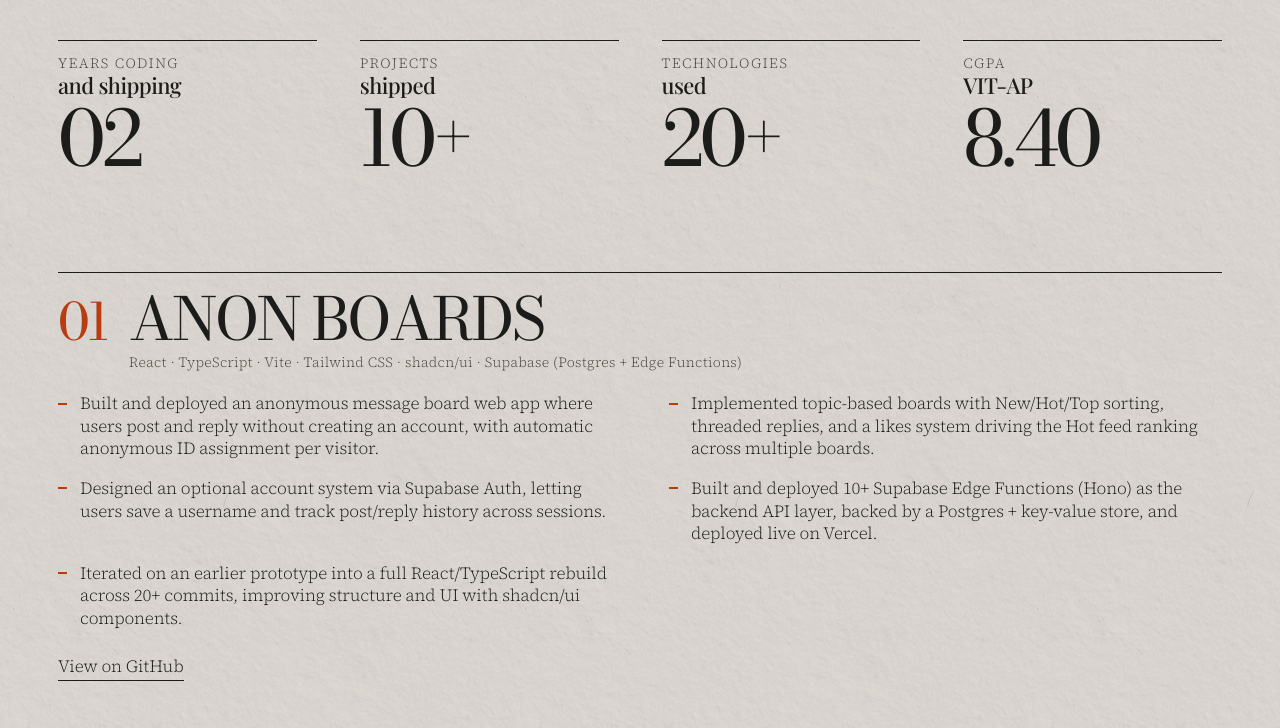
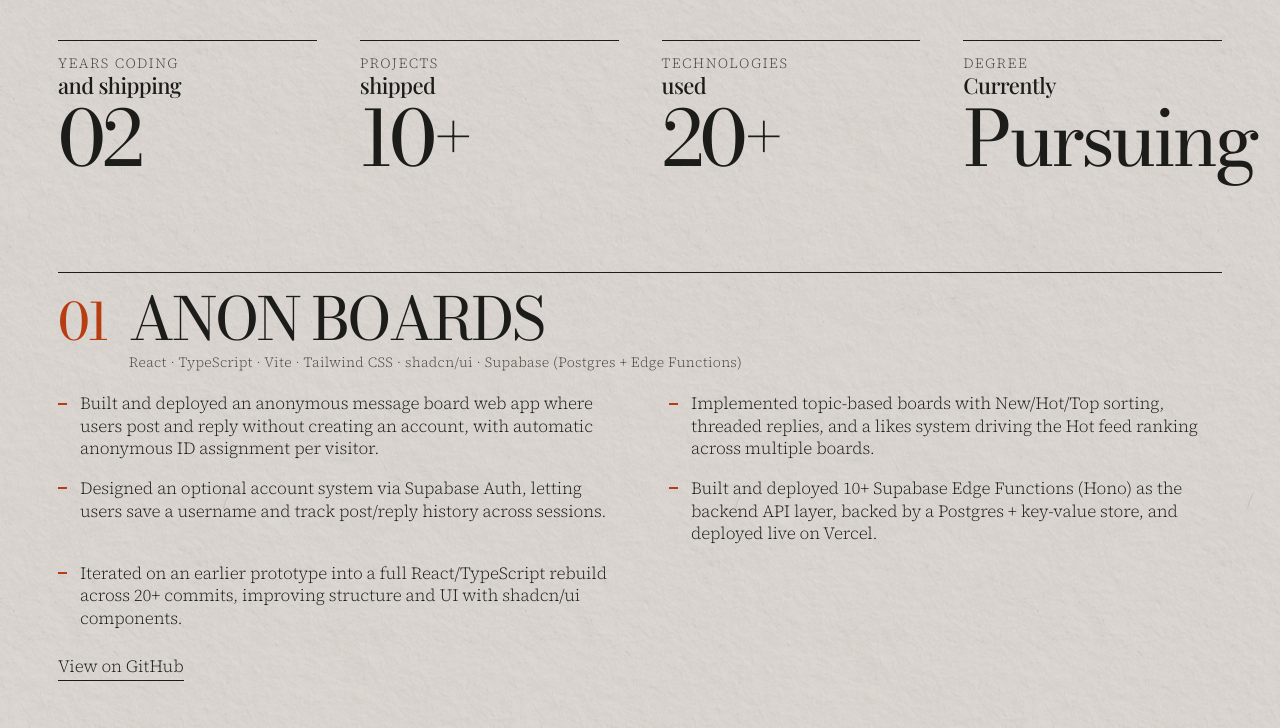
Before and after one commit to AbhignyanUdgata/landing-page, a website built with Vite: page index.html in a window 1280 px wide. Shown: the part 2812-3540 px from the top of the page. Built offline with nearby package versions, Linux system fonts and the light colour scheme.

Commit message:
Update index.html

```diff
--- a/index.html
+++ b/index.html
@@ -100,7 +100,7 @@ html.pt-enter .pt-water{transform:translateY(-96px)}
 <div id="loader" aria-hidden="true">
   <div class="ldr__top">
     <div class="ldr__meta">
-      <span>Est. 2024 — Balangir, Odisha</span>
+      <span>Est. 2007 — Balangir, Odisha</span>
       <span>Vol. I · No. 1</span>
     </div>
     <div class="ldr__rules" aria-hidden="true"></div>
@@ -630,9 +630,9 @@ html.pt-enter .pt-water{transform:translateY(-96px)}
       <div class="font-canopee font-normal text-[clamp(48px,6vw,96px)] leading-[0.82] tracking-[-0.05em] mt-7">20+</div>
     </div>
     <div class="stat border-t border-ink-black pt-14 flex flex-col gap-0.5">
-      <p class="text-caption leading-caption tracking-[0.1em] uppercase text-charcoal">CGPA</p>
-      <p class="font-domaine-display font-medium text-subheading leading-subheading tracking-subheading">VIT-AP</p>
-      <div class="font-canopee font-normal text-[clamp(48px,6vw,96px)] leading-[0.82] tracking-[-0.05em] mt-7">8.40</div>
+      <p class="text-caption leading-caption tracking-[0.1em] uppercase text-charcoal">Degree</p>
+      <p class="font-domaine-display font-medium text-subheading leading-subheading tracking-subheading">Currently</p>
+      <div class="font-canopee font-normal text-[clamp(48px,6vw,96px)] leading-[0.82] tracking-[-0.05em] mt-7">Pursuing</div>
     </div>
   </section>
 
@@ -781,7 +781,7 @@ html.pt-enter .pt-water{transform:translateY(-96px)}
         <h3 class="font-domaine-display font-medium text-[clamp(22px,2.6vw,37px)] leading-[0.95] tracking-[-0.03em]">B.Tech in Computer Science</h3>
         <p class="mt-7 text-[17px] text-charcoal">VIT-AP University</p>
       </div>
-      <div class="font-canopee text-subheading tracking-[-0.02em] text-right max-md:text-left">CGPA 8.40</div>
+      <div class="font-canopee text-subheading tracking-[-0.02em] text-right max-md:text-left">Currently Pursuing</div>
     </article>
     <article class="edu-item grid grid-cols-[0.5fr_2fr_0.5fr] max-md:grid-cols-1 gap-22 items-baseline border-t border-ink-black py-22">
       <div class="text-caption leading-caption tracking-[0.08em] uppercase text-charcoal">Mar 2022 — May 2023</div>
```
